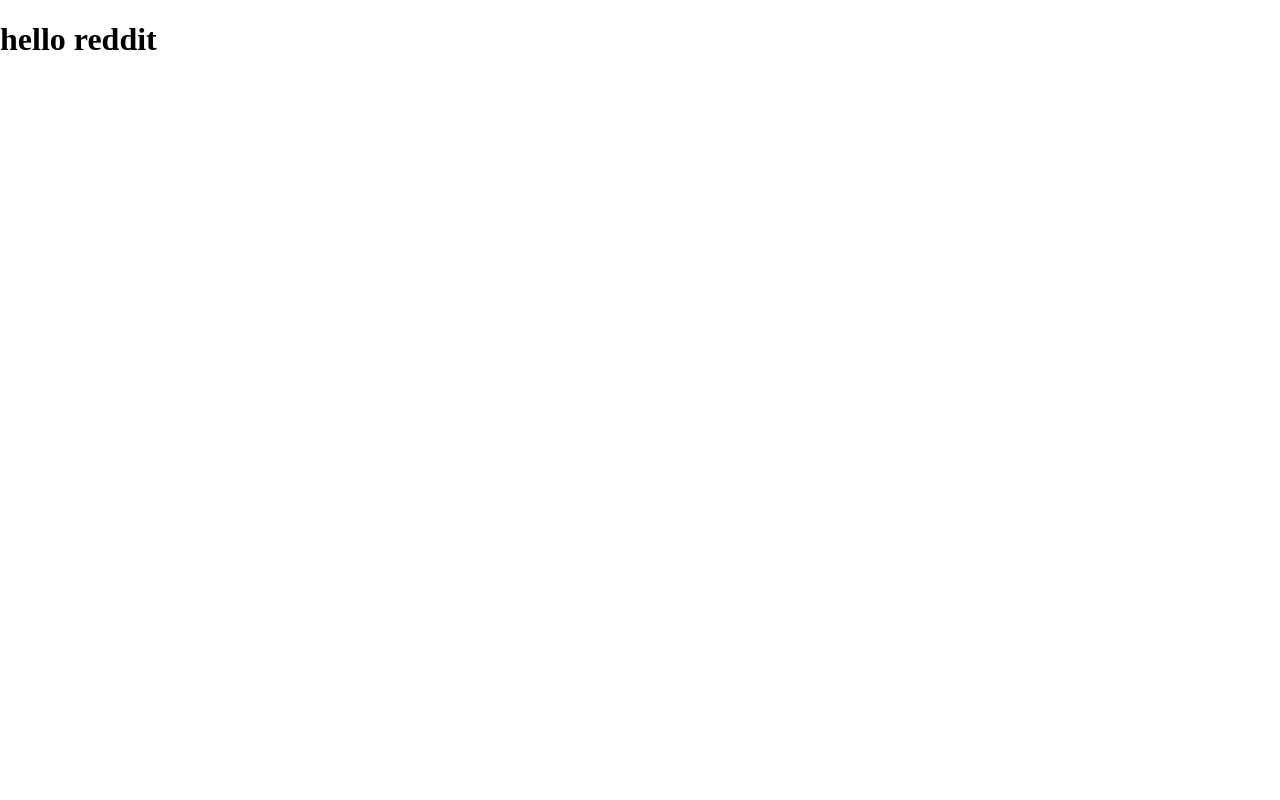
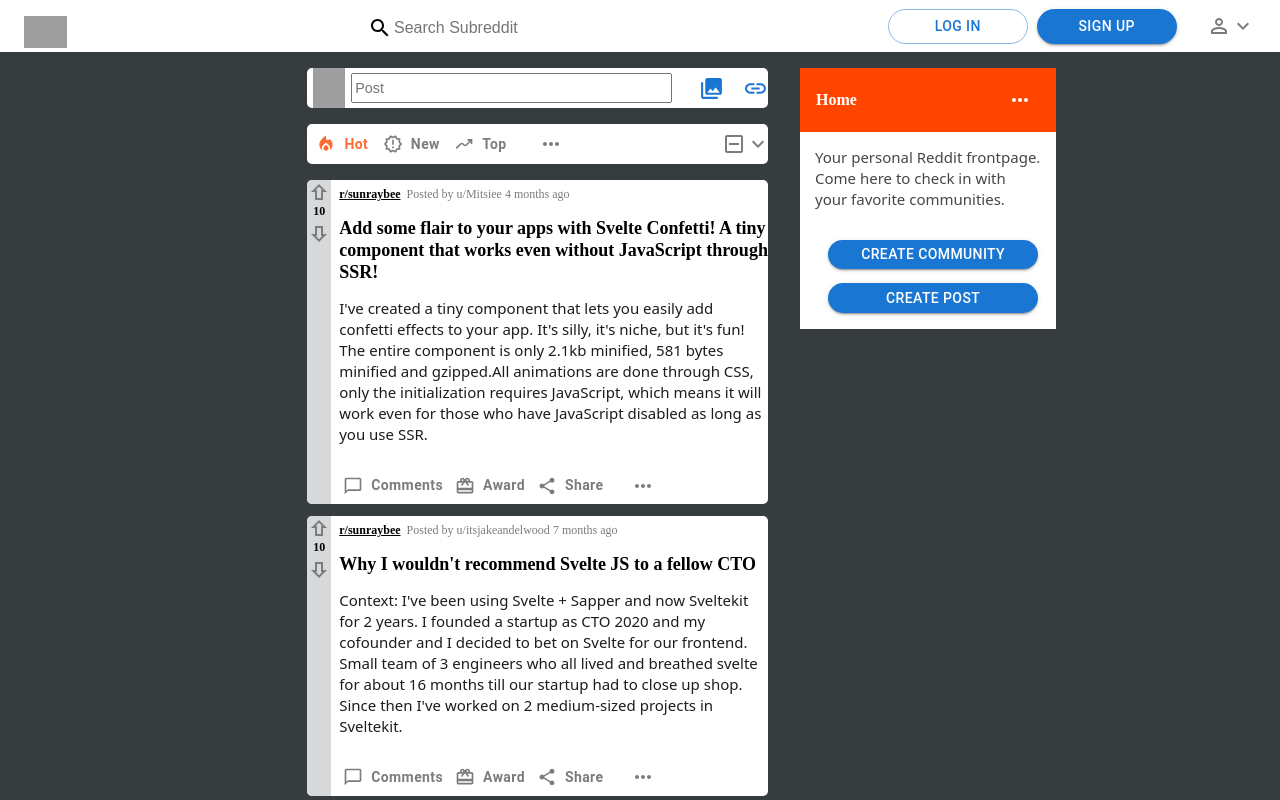
Before and after one commit to Kuro0911/reddit-clone, a Next.js app: page / in a window 1280 px wide. Shown: the top 800 px of the page. Built offline with nearby package versions, Linux system fonts and the light colour scheme; grey boxes are pictures that could not be loaded.

Commit message:
added home page

```diff
--- /dev/null
+++ b/components/home/Reddit.js
@@ -0,0 +1,42 @@
+import React, { useEffect } from "react";
+import { About } from "../subreddit/About/About";
+import { Banner } from "../subreddit/Banner/Banner";
+import { CreatePost } from "../subreddit/CreatePost/CreatePost";
+import { Navbar } from "../subreddit/Navbar/Navbar";
+import { SubredditPosts } from "../subreddit/SubredditPosts/SubredditPosts";
+import { Sortbar } from "../subreddit/Sortbar/Sortbar";
+import SubredditWrapper from "./Reddit.style";
+
+function Reddit(props) {
+  useEffect(() => {
+    console.log("getData");
+  }, []);
+  return (
+    <SubredditWrapper>
+      <Navbar name={props.name} img_url={props.img_url} />
+      <Banner
+        banner_url={props.banner_url}
+        title={props.name}
+        sub_id={props.sub_id}
+        pfp={props.img_url}
+      />
+      <div className="wrap">
+        <div className="center-left">
+          <CreatePost pfp={props.img_url} id={props.id} />
+          <Sortbar />
+          <SubredditPosts posts={props.posts} />
+        </div>
+        <div className="center-right">
+          <About
+            about={props.about}
+            members={props.members}
+            membersOnline={props.membersOnline}
+            subName={props.sub_id}
+          />
+        </div>
+      </div>
+    </SubredditWrapper>
+  );
+}
+
+export default Reddit;
--- a/pages/r/subreddit.style.js
+++ b/components/home/Reddit.style.js
@@ -1,5 +1,5 @@
 import styled from "styled-components";
-const SubredditWrapper = styled.div`
+const RedditWrapper = styled.div`
   background-color: #373c3f;
   .wrap {
     width: 100%;
@@ -20,4 +20,4 @@
   }
 `;
 
-export default SubredditWrapper;
+export default RedditWrapper;
--- a/components/subreddit/About/About.js
+++ b/components/subreddit/About/About.js
@@ -11,15 +11,23 @@
 import MoreHorizOutlinedIcon from "@mui/icons-material/MoreHorizOutlined";
 import CakeOutlinedIcon from "@mui/icons-material/CakeOutlined";
 import LocalOfferIcon from "@mui/icons-material/LocalOffer";
+import Button from "@mui/material/Button";
 
 export const About = (props) => {
   return (
     <AboutWrap>
       <TopWrap>
-        <h4>About Community</h4>
+        <h4>{props.about != "home" ? "About Community" : "Home"}</h4>
         <MoreHorizOutlinedIcon className="icon" />
       </TopWrap>
-      <TextWrap>{props.about}</TextWrap>
+
+      <TextWrap>
+        {props.about != "home"
+          ? props.about
+          : "Your personal Reddit frontpage. Come here to check in with your favorite communities."}
+      </TextWrap>
+      {props.about != "home" ? (
+        <>
           <CountWrap>
             <div className="left">
               <h2>{props.members}</h2>
@@ -44,6 +52,17 @@
           <TagWrap>
             <span>Programming</span>
           </TagWrap>
+        </>
+      ) : (
+        <div className="wrap">
+          <Button variant="contained" className="btn">
+            Create Community
+          </Button>
+          <Button variant="contained" className="btn">
+            Create post
+          </Button>
+        </div>
+      )}
     </AboutWrap>
   );
 };
--- a/components/subreddit/About/About.style.js
+++ b/components/subreddit/About/About.style.js
@@ -4,6 +4,19 @@
   background-color: white;
   height: fit-content;
   padding-bottom: 1em;
+  .wrap {
+    display: flex;
+    flex-direction: column;
+    justify-content: center;
+    align-items: center;
+    .btn {
+      border-radius: 20px;
+      width: 15em;
+      margin-left: 4%;
+      height: 2.1em;
+      margin-top: 1em;
+    }
+  }
 `;
 const TopWrap = styled.div`
   background-color: #ff4500;
--- a/components/subreddit/Banner/Banner.js
+++ b/components/subreddit/Banner/Banner.js
@@ -4,7 +4,7 @@
 import { lineHeight } from "@mui/system";
 
 export const Banner = (props) => {
-  return (
+  return props.banner_url != undefined ? (
     <BannerWrap>
       <ImageWrap>
         <img src={props.banner_url} className="img" alt="" />
@@ -22,5 +22,7 @@
         </Button>
       </TextWrap>
     </BannerWrap>
+  ) : (
+    <></>
   );
 };
--- a/components/subreddit/SubredditPosts/Post/Post.js
+++ b/components/subreddit/SubredditPosts/Post/Post.js
@@ -2,7 +2,7 @@
 import { PostWrap } from "./Post.style";
 import IconButton from "@mui/material/Button";
 import Button from "@mui/material/Button";
-
+import { useRouter } from "next/router";
 import ForwardOutlinedIcon from "@mui/icons-material/ForwardOutlined";
 import ForwardIcon from "@mui/icons-material/Forward";
 import ChatBubbleOutlineIcon from "@mui/icons-material/ChatBubbleOutline";
@@ -13,6 +13,7 @@
 export const Post = ({ details }) => {
   const [votes, setVotes] = useState(10);
   const [active, setActive] = useState("");
+  const { pathname } = useRouter();
   const handleClick = (flag) => {
     console.log(flag);
     if (flag === "up" && active !== "up") {
@@ -67,6 +68,11 @@
       <div className="body">
         <div className="posted-by">
           <span>
+            {pathname === "/" ? (
+              <a href={`/r/${details.sub_id}`}>r/{details.sub_id}</a>
+            ) : (
+              <></>
+            )}
             Posted by {details.posted} {details.date}
           </span>
         </div>
--- a/components/subreddit/SubredditPosts/Post/Post.style.js
+++ b/components/subreddit/SubredditPosts/Post/Post.style.js
@@ -65,6 +65,15 @@
       line-height: 16px;
       color: #7c7c7c;
       margin-bottom: 1.2em;
+      a{
+        margin-right: 0.5em;
+        font-size: inherit;
+        font-weight: bold;
+        color: black;
+      }
+      a:hover{
+        text-decoration: underline;
+      }
     }
     .head{
       color : black;
--- a/pages/index.js
+++ b/pages/index.js
@@ -1,3 +1,59 @@
+import { useEffect } from "react";
+import Reddit from "../components/home/reddit";
+
 export default function Home() {
-  return <h1>hello reddit</h1>;
+  useEffect(() => {
+    console.log("getData");
+  }, []);
+  const MOCK_DATA = {
+    img_url: "https://avatars.dicebear.com/api/adventurer/123.svg",
+    about: "home",
+    posts: [
+      {
+        posted: "u/Mitsiee",
+        date: "4 months ago",
+        sub_id: "sunraybee",
+        heading:
+          "Add some flair to your apps with Svelte Confetti! A tiny component that works even without JavaScript through SSR!",
+        data: "I've created a tiny component that lets you easily add confetti effects to your app. It's silly, it's niche, but it's fun! The entire component is only 2.1kb minified, 581 bytes minified and gzipped.All animations are done through CSS, only the initialization requires JavaScript, which means it will work even for those who have JavaScript disabled as long as you use SSR.",
+      },
+      {
+        sub_id: "sunraybee",
+        posted: "u/itsjakeandelwood",
+        date: "7 months ago",
+        heading: "Why I wouldn't recommend Svelte JS to a fellow CTO",
+        data: "Context: I've been using Svelte + Sapper and now Sveltekit for 2 years. I founded a startup as CTO 2020 and my cofounder and I decided to bet on Svelte for our frontend. Small team of 3 engineers who all lived and breathed svelte for about 16 months till our startup had to close up shop. Since then I've worked on 2 medium-sized projects in Sveltekit.",
+      },
+      {
+        sub_id: "sunraybee",
+        posted: "u/SonoUnCavalloPesante",
+        date: "4 months ago",
+        heading: "Updating Our Project from Sveltekit to the New RC",
+        data: "I'm the lead developer over a tabletop RPG game site. It's had a long history, starting out as a WordPress site, then moving to a standalone PHP site, then eventually to 11ty, and then as of 2021, to SvelteKit. So far it's been our favorite and all of our other projects use SvelteKit as the base. Problem is, we didn't bother to keep it up to date, so we kind of ignored all the latest RC updates.We got a notice from Netlify that they wouldn't support our Node version anymore, and to update. We could probably just update the image and the project would build as normal, but we all decided this would be a good opportunity to just update to the latest RC so we could keep things a bit more modern.",
+      },
+      {
+        posted: "u/Mitsiee",
+        sub_id: "sunraybee",
+        date: "4 months ago",
+        heading:
+          "Add some flair to your apps with Svelte Confetti! A tiny component that works even without JavaScript through SSR!",
+        data: "I've created a tiny component that lets you easily add confetti effects to your app. It's silly, it's niche, but it's fun! The entire component is only 2.1kb minified, 581 bytes minified and gzipped.All animations are done through CSS, only the initialization requires JavaScript, which means it will work even for those who have JavaScript disabled as long as you use SSR.",
+      },
+      {
+        sub_id: "sunraybee",
+        posted: "u/itsjakeandelwood",
+        date: "7 months ago",
+        heading: "Why I wouldn't recommend Svelte JS to a fellow CTO",
+        data: "Context: I've been using Svelte + Sapper and now Sveltekit for 2 years. I founded a startup as CTO 2020 and my cofounder and I decided to bet on Svelte for our frontend. Small team of 3 engineers who all lived and breathed svelte for about 16 months till our startup had to close up shop. Since then I've worked on 2 medium-sized projects in Sveltekit.",
+      },
+      {
+        sub_id: "sunraybee",
+        posted: "u/SonoUnCavalloPesante",
+        date: "4 months ago",
+        heading: "Updating Our Project from Sveltekit to the New RC",
+        data: "I'm the lead developer over a tabletop RPG game site. It's had a long history, starting out as a WordPress site, then moving to a standalone PHP site, then eventually to 11ty, and then as of 2021, to SvelteKit. So far it's been our favorite and all of our other projects use SvelteKit as the base. Problem is, we didn't bother to keep it up to date, so we kind of ignored all the latest RC updates.We got a notice from Netlify that they wouldn't support our Node version anymore, and to update. We could probably just update the image and the project would build as normal, but we all decided this would be a good opportunity to just update to the latest RC so we could keep things a bit more modern.",
+      },
+    ],
+  };
+  return <Reddit {...MOCK_DATA} />;
 }
```
Also changed, not shown: pages/r/[slug].js (+27 -52 lines). Lines whose indentation alone changed are shown as unchanged.
